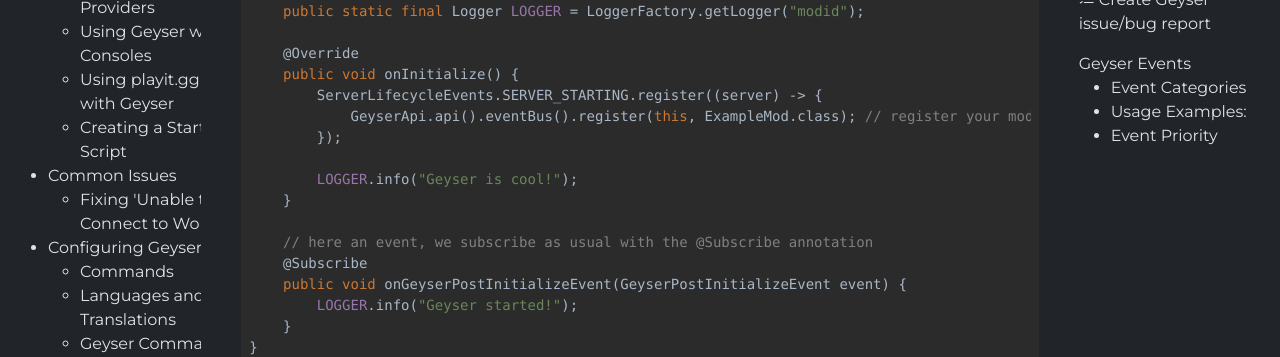
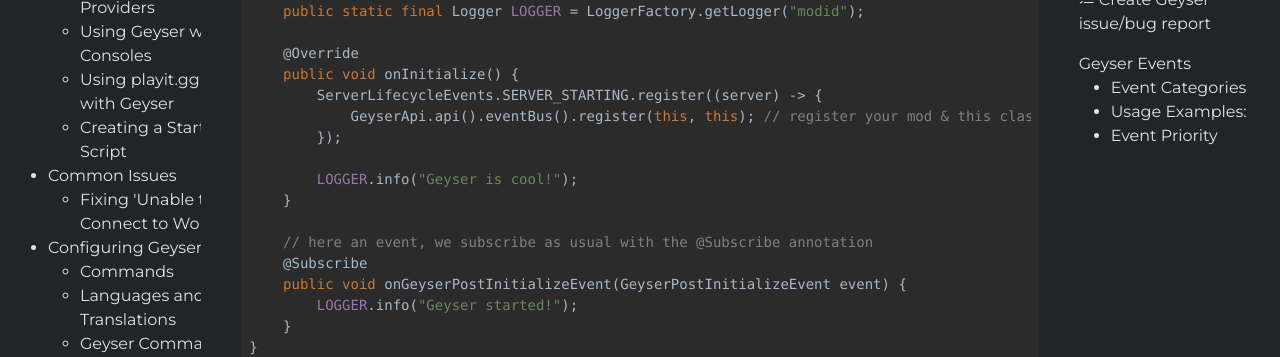
Before and after one commit to GeyserMC/GeyserWiki, a Jekyll site: the page built from _docs/geyser/events.md, in a window 1280 px wide and 1400 px high, scrolled down 991 px. Shown: the part 152-509 px from the top of the window. Built offline with Jekyll 4.4.1, drawn with Linux system fonts in a browser that asks for light colours; some of the changed text lies outside the part shown.

Commit message:
update event docs (#264)

```diff
--- a/_docs/geyser/events.md
+++ b/_docs/geyser/events.md
@@ -42,7 +42,7 @@
     @Override
     public void onInitialize() {
         ServerLifecycleEvents.SERVER_STARTING.register((server) -> {
-            GeyserApi.api().eventBus().register(this, ExampleMod.class); // register your mod & this class as a listener
+            GeyserApi.api().eventBus().register(this, this); // register your mod & this class instance as a listener
         });
 
         LOGGER.info("Geyser is cool!");
@@ -76,7 +76,7 @@
     @Override
     public void onEnable(){
         getLogger().info("Registering Geyser event bus!");
-        GeyserApi.api().eventBus().register(this, this); // register your plugin & this class as a listener
+        GeyserApi.api().eventBus().register(this, this); // register your plugin & this class instance as a listener
     }
 
     // here an event, we subscribe as usual with the @Subscribe annotation
```
